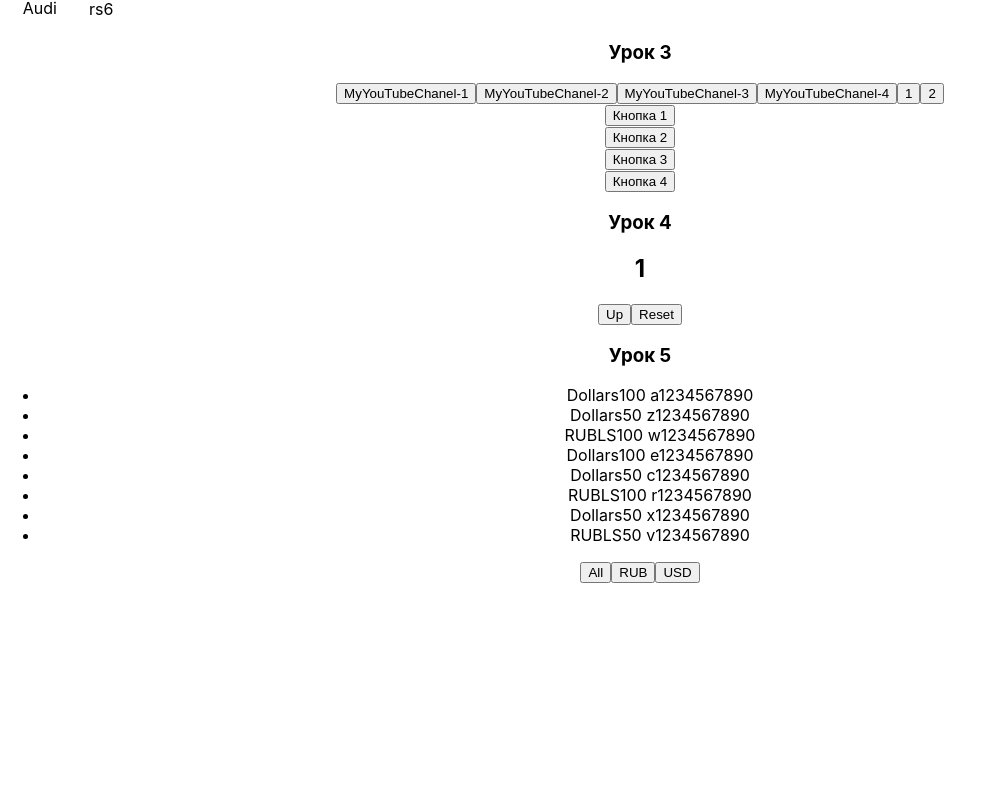
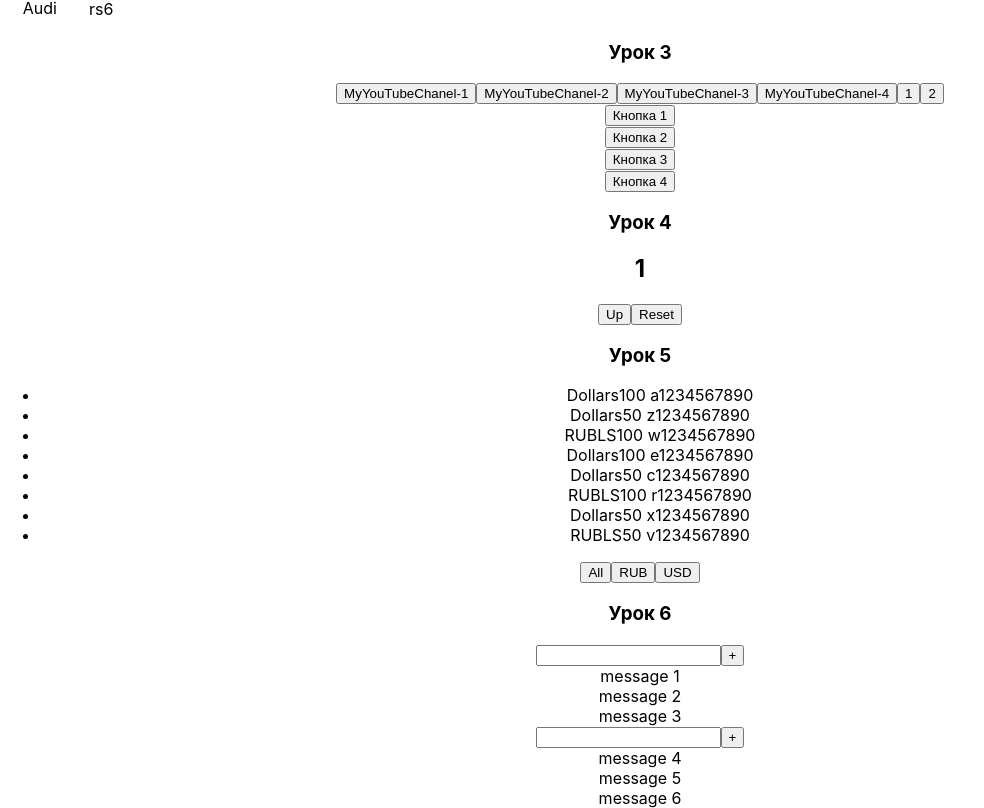
Before and after one commit to Belom7/micro-taski-igor_2.0, a React (Create React App) app: page / in a window 1280 px wide. Shown: the part 389-1197 px from the top of the page, without its empty margins (0-984 px from the left). Before the commit the page ends 972 px from the top, so only its background shows below. Built offline with nearby package versions, Linux system fonts and the light colour scheme.

Commit message:
06. input

```diff
--- /dev/null
+++ b/src/06_input/Button.tsx
@@ -0,0 +1,16 @@
+import React from 'react';
+
+type ButtonPropsType = {
+    name: string
+    callBack: () => void
+}
+export const Button = (props: ButtonPropsType) => {
+
+    const onClickButtonHandler = () => {
+        props.callBack()
+    }
+
+    return (
+        <button onClick={onClickButtonHandler}>{props.name}</button>
+    );
+};
--- /dev/null
+++ b/src/06_input/Component_06.tsx
@@ -0,0 +1,44 @@
+import React, {useState} from 'react';
+import {FullInput} from "./FullInput";
+import {Input} from "./Input";
+import {Button} from "./Button";
+
+export const Component06 = () => {
+
+    const[server1,setServer1] = useState([
+        {message: 'message 1'},
+        {message: 'message 2'},
+        {message: 'message 3'},
+        ]
+    )
+    const addMessage1 = (title:string) => {
+        setServer1([{message:title}, ...server1])
+    }
+
+    //
+
+    const[server2,setServer2] = useState([
+            {message: 'message 4'},
+            {message: 'message 5'},
+            {message: 'message 6'},
+        ]
+    )
+    const[input2,setInput2] = useState('')
+    const addMessageInput = (e:string) => {setInput2(e)}
+    const addMessage2 = () => {
+        setServer2([{message: input2},...server2])
+        setInput2('')
+    }
+
+    return (
+        <div>
+            <h3>Урок 6</h3>
+            <FullInput callBack={addMessage1}/>
+            {server1.map((message,i)=><div key={i}>{message.message}</div>)}
+
+            <Input value={input2} callBack={addMessageInput}/>
+            <Button name={'+'} callBack={addMessage2}/>
+            {server2.map((message,i)=><div key={i}>{message.message}</div>)}
+        </div>
+    );
+};
--- /dev/null
+++ b/src/06_input/FullInput.tsx
@@ -0,0 +1,25 @@
+import React, {ChangeEvent, useState} from 'react';
+
+type FullInputPropsType = {
+    callBack:(title:string)=>void
+}
+
+export const FullInput = (props:FullInputPropsType) => {
+
+    const[title, setTitle] = useState('')
+
+    const onChangeInputHandler = (e:ChangeEvent<HTMLInputElement>) => {
+        setTitle(e.currentTarget.value)
+    }
+    const onClickButtonHandler = () => {
+        props.callBack(title)
+        setTitle('')
+    }
+    console.log(title)
+    return (
+        <div>
+            <input value={title} onChange={onChangeInputHandler}/>
+            <button onClick={onClickButtonHandler}>+</button>
+        </div>
+    );
+};
--- /dev/null
+++ b/src/06_input/Input.tsx
@@ -0,0 +1,17 @@
+import React, {ChangeEvent} from 'react';
+
+type InputPropsType = {
+    value: string
+    callBack: (e: string) => void
+}
+
+export const Input = (props: InputPropsType) => {
+
+    const onChangeInput2Handler = (e: ChangeEvent<HTMLInputElement>) => {
+        props.callBack(e.currentTarget.value)
+    }
+
+    return (
+        <input value={props.value} onChange={onChangeInput2Handler}/>
+    );
+};
--- a/src/App.tsx
+++ b/src/App.tsx
@@ -6,6 +6,7 @@ import {Component02} from "./02_map/Component_02";
 import {Component03} from "./03_button/Component_03";
 import {Component04} from "./04_useState/Component_04";
 import {Component05} from "./05_filter/Component_05";
+import {Component06} from "./06_input/Component_06";
 
 export type StudentsType = {
     id:number
@@ -24,6 +25,7 @@ function App() {
             <Component03/>
             <Component04/>
             <Component05/>
+            <Component06/>
         </div>
     );
 }
```
